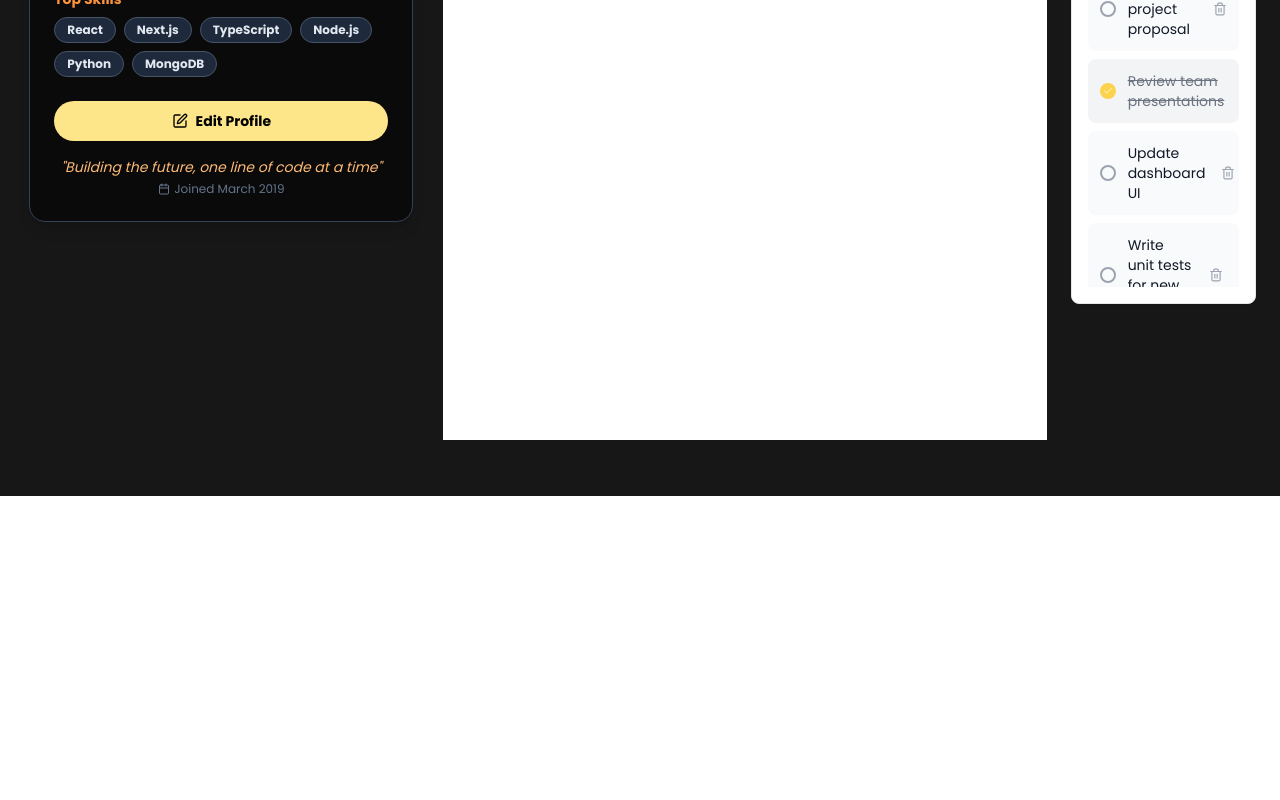
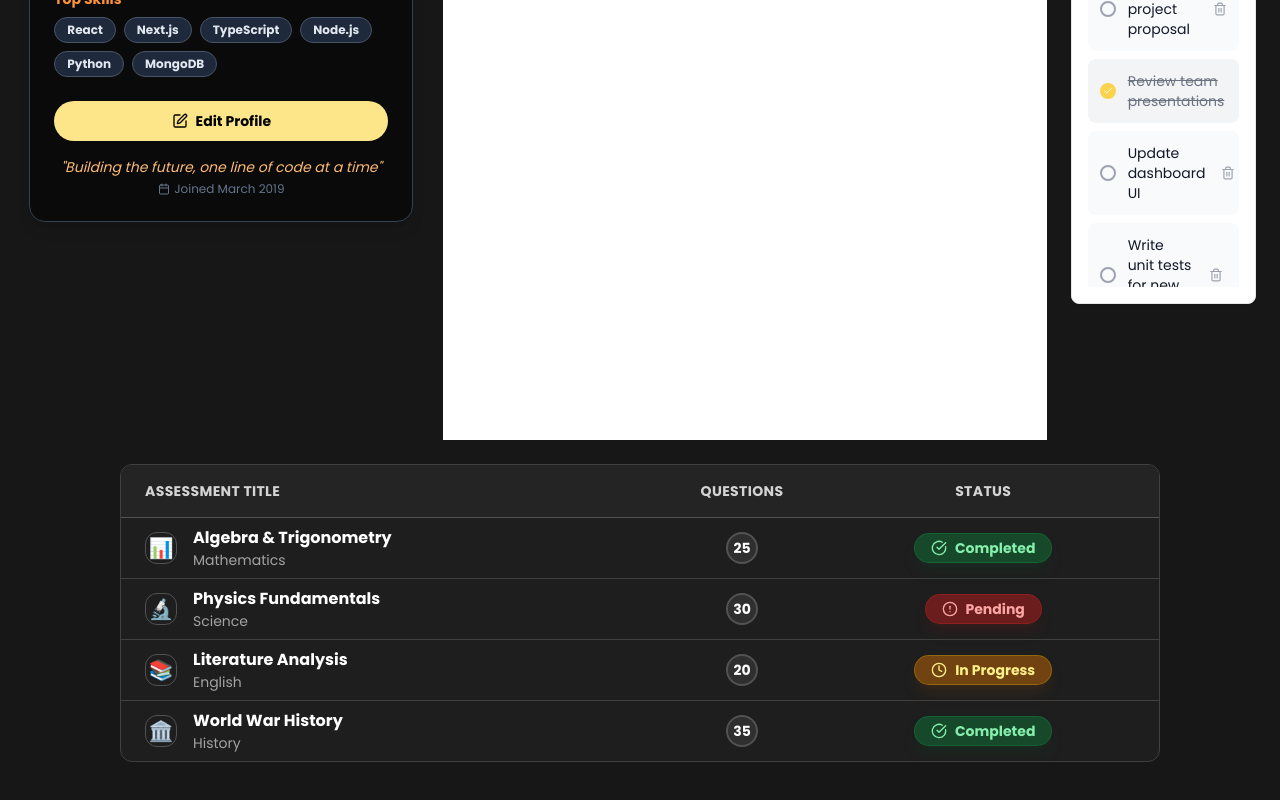
Before and after one commit to I-Pranjal/morons-frontend, a React (Vite) app: page /dashboard in a window 1280 px wide. Shown: the part 824-1624 px from the top of the page. Before the commit the page ends 1320 px from the top, so only its background shows below. Built offline with nearby package versions, Linux system fonts and the light colour scheme; no server answers.

Commit message:
assesment report added

```diff
--- /dev/null
+++ b/src/components/Dashboard/AssessmentReport.jsx
@@ -0,0 +1,116 @@
+import { CheckCircle, Clock, AlertCircle } from 'lucide-react';
+
+const sampleAssessments = [
+  {
+    id: '1',
+    loginId: 'stu101',
+    title: 'Algebra & Trigonometry',
+    subject: 'Mathematics',
+    questions: 25,
+    submissionDate: '20 June 2025',
+    status: 'Completed',
+  },
+  {
+    id: '2',
+    loginId: 'stu102',
+    title: 'Physics Fundamentals',
+    subject: 'Science',
+    questions: 30,
+    submissionDate: '18 June 2025',
+    status: 'Pending',
+  },
+  {
+    id: '3',
+    loginId: 'stu103',
+    title: 'Literature Analysis',
+    subject: 'English',
+    questions: 20,
+    submissionDate: '19 June 2025',
+    status: 'In Progress',
+  },
+  {
+    id: '4',
+    loginId: 'stu104',
+    title: 'World War History',
+    subject: 'History',
+    questions: 35,
+    submissionDate: '17 June 2025',
+    status: 'Completed',
+  },
+];
+
+function AssessmentReport() {
+  return (
+       <div className="overflow-x-auto bg-neutral-800/50 rounded-xl border border-neutral-700 lg:mx-24">
+        <table className="w-full">
+          <thead className="bg-neutral-800/80">
+            <tr className="text-left text-neutral-300 border-b border-neutral-600">
+              <th className="pb-4 pt-4 px-6 text-sm font-semibold uppercase tracking-wide">Assessment Title</th>
+              <th className="pb-4 pt-4 px-6 text-sm font-semibold uppercase tracking-wide text-center">Questions</th>
+              <th className="pb-4 pt-4 px-6 text-sm font-semibold uppercase tracking-wide text-center">Status</th>
+            </tr>
+          </thead>
+          <tbody className="divide-y divide-neutral-700">
+            {sampleAssessments.map((item, index) => (
+              <tr
+                key={item.id}
+                className="hover:bg-neutral-700/50 transition-all duration-300 group"
+                style={{
+                  animationDelay: `${index * 100}ms`,
+                  animation: 'slideInUp 0.4s ease-out forwards'
+                }}
+              >
+                <td className="py-2 px-6">
+                  <div className="flex items-center space-x-2">
+                    <div className="flex-shrink-0">
+                      <div className="size-8 bg-gradient-to-br from-neutral-700 to-neutral-600 rounded-xl flex items-center justify-center border border-neutral-600">
+                        <span className="text-xl">
+                          {item.subject === 'Mathematics' ? '📊' :
+                           item.subject === 'Science' ? '🔬' :
+                           item.subject === 'English' ? '📚' :
+                           item.subject === 'History' ? '🏛️' : '📖'}
+                        </span>
+                      </div>
+                    </div>
+                    <div>
+                      <h3 className="font-semibold text-white text-md group-hover:text-neutral-300 transition-colors duration-200">
+                        {item.title}
+                      </h3>
+                      <p className="text-neutral-400 text-sm">{item.subject}</p>
+                    </div>
+                  </div>
+                </td>
+
+                <td className="size-2 text-center">
+                  <div className="inline-flex items-center justify-center size-8 bg-neutral-700/50 rounded-full border-2 border-neutral-600">
+                    <span className="text-white font-bold text-sm">{item.questions}</span>
+                  </div>
+                </td>
+
+                <td className="py-3 px-6 text-center">
+                  <div className="flex flex-col items-center">
+                    <span
+                      className={`inline-flex items-center px-4 py-1 rounded-full text-sm font-semibold shadow-lg transition-all duration-200 hover:scale-105 ${
+                        item.status === 'Completed'
+                          ? 'bg-green-900/80 text-green-300 border border-green-600/30 shadow-green-900/20'
+                          : item.status === 'In Progress'
+                          ? 'bg-yellow-800/80 text-yellow-200 border border-yellow-500/30 shadow-yellow-800/20'
+                          : 'bg-red-900/80 text-red-300 border border-red-600/30 shadow-red-900/20'
+                      }`}
+                    >
+                      {item.status === 'Completed' && <CheckCircle className="w-4 h-4 mr-2" />}
+                      {item.status === 'In Progress' && <Clock className="w-4 h-4 mr-2" />}
+                      {item.status === 'Pending' && <AlertCircle className="w-4 h-4 mr-2" />}
+                      {item.status}
+                    </span>
+                  </div>
+                </td>
+              </tr>
+            ))}
+          </tbody>
+        </table>
+      </div>
+  )
+}
+
+export default AssessmentReport
--- a/src/pages/dashboadpage.jsx
+++ b/src/pages/dashboadpage.jsx
@@ -6,6 +6,7 @@ import ProfilePanel from "../dashboard Components/profileCard";
 import DashboardStats from "../components/Dashboard/dashboardstats";
 import CalendarNotesSection from "../components/Dashboard/calendarSection";
 import DashboardProfileCard from '../components/Dashboard/ProfileCard';
+import AssessmentReport from '../components/Dashboard/AssessmentReport';
 
 export default function DashboardPage() {
   return (
@@ -45,6 +46,7 @@ export default function DashboardPage() {
             <CalendarNotesSection />
           </section>
         </div>
+        <AssessmentReport />
       </main>
 
       {/* Footer spacing */}
```
